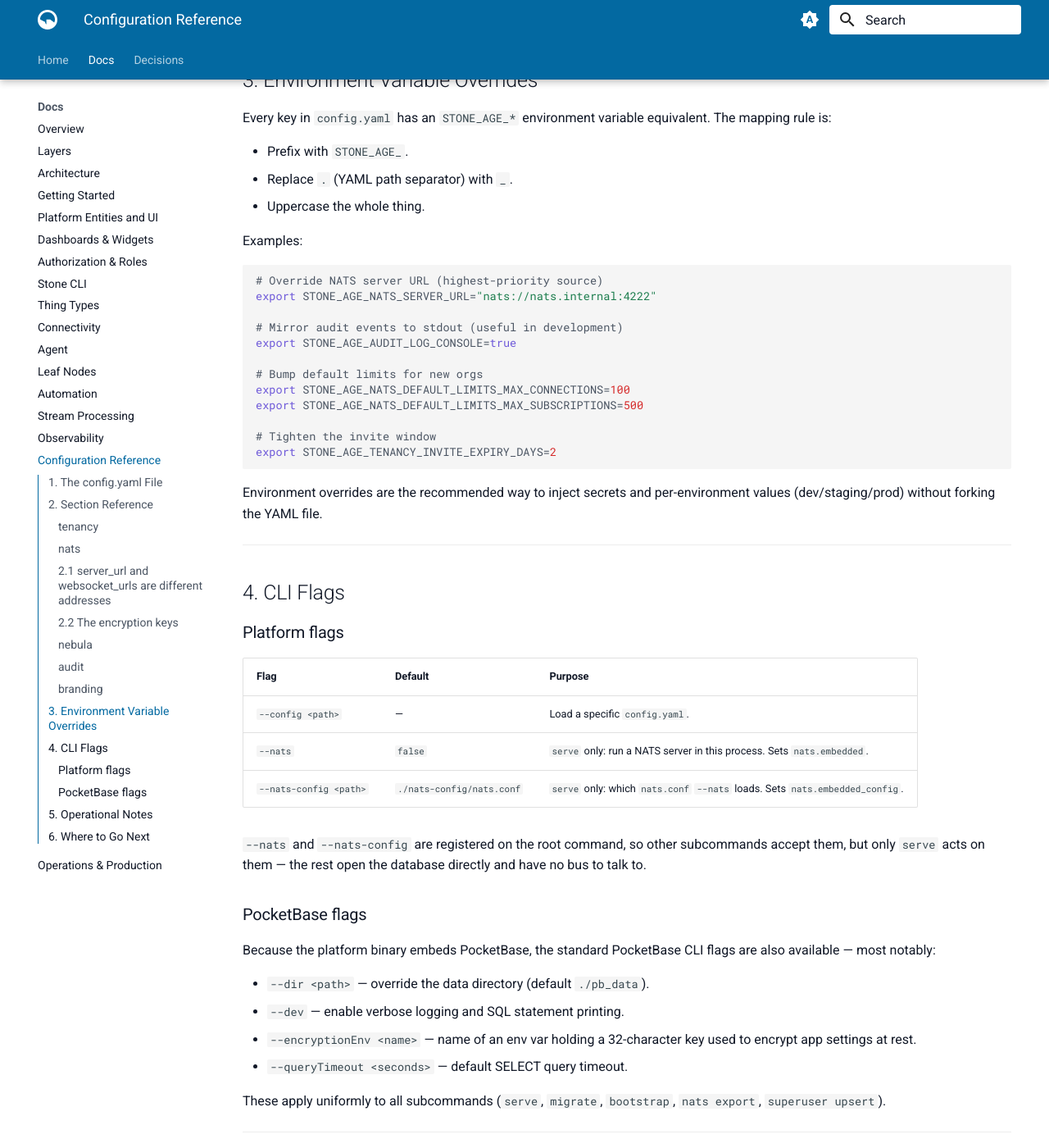
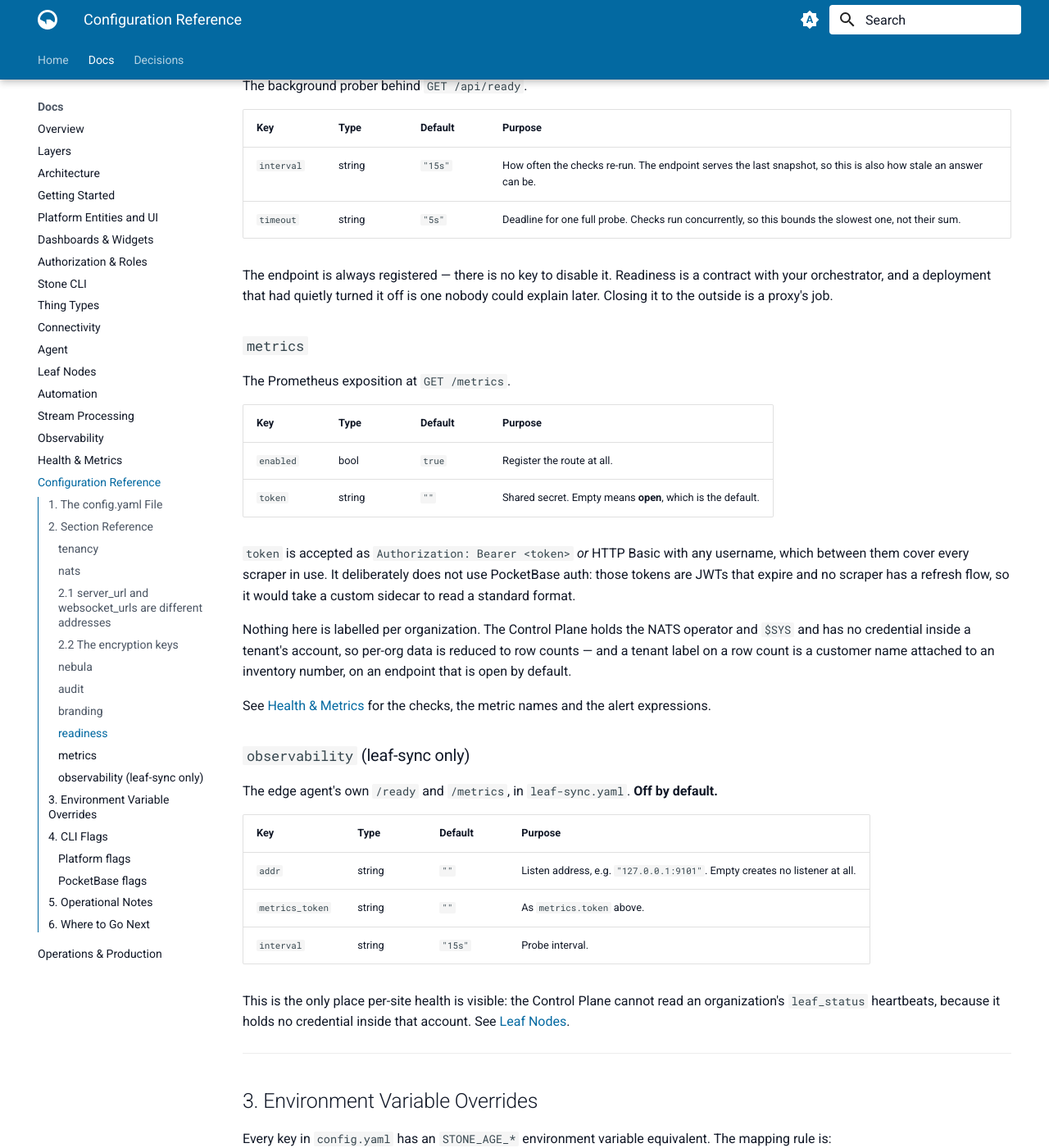
Before and after one commit to stone-age-io/platform-docs, an MkDocs documentation site: the page built from docs/configuration.md, in a window 1280 px wide and 1400 px high, scrolled down 6405 px. Shown: the whole window at 82% size. Built offline with MkDocs 1.6.1 and Material for MkDocs 9.7.7, drawn with Linux system fonts in a browser that asks for light colours.

Commit message:
docs: document /api/ready and /metrics
Both endpoints shipped without a page. The Nebula expiry alert added in 3e684e7
was the first mention of either anywhere in the docs, and configuration.md
documented no key under `readiness`, `metrics` or `observability` at all -- so
`metrics.token` existed and nothing said how a scraper was meant to send it.

New page, Health & Metrics, sitting next to Observability and deliberately
distinguished from it: that page is the history of your telemetry, this one is
whether the processes can do their job. Both get scraped by the same
Prometheus-compatible stack, so it is a second scrape_config rather than a
second system, and the two now cross-link in both directions.

Covers the ready body with a real example carrying all four states, the four
states and why warn returns 200 and skipped ranks below ok, every Control Plane
check with what it fails on, why the prober caches and the endpoint never runs
checks, the metric tables with their labels, token auth as Bearer or Basic,
certificate expiry with the alert expression, and the edge agent's own
endpoints -- which are the only place per-site health is visible, because the
Control Plane holds no credential inside a tenant's account.

Also documents the three config sections that were missing, and points the
post-restore verification list at /api/ready, which answers most of it in one
request: whether the schema imported, whether an operator exists, whether the
NATS server still trusts this database's operator, and whether the binary is
older than the pb_data just restored.

Every claim was checked against a running server rather than read off the
source: the JSON body, the metric names and help text, the 401 with
WWW-Authenticate, and that Bearer, Basic-with-any-username, and a wrong token
behave as described.

Co-Authored-By: Claude Opus 5 <noreply@anthropic.com>

```diff
--- a/docs/configuration.md
+++ b/docs/configuration.md
@@ -186,6 +186,56 @@ Controls the `pb-audit` library: audit logging of create, update, delete, and au
 
 The point of the overlay is that re-skinning the console needs no frontend rebuild — the console is embedded in the binary, so a compiled-in brand would mean one build per provider. Missing files fall back individually. A starting template ships in `branding.example/` in the repository.
 
+### `readiness`
+
+The background prober behind `GET /api/ready`.
+
+| Key | Type | Default | Purpose |
+|---|---|---|---|
+| `interval` | string | `"15s"` | How often the checks re-run. The endpoint serves the last snapshot, so this is also how stale an answer can be. |
+| `timeout` | string | `"5s"` | Deadline for one full probe. Checks run concurrently, so this bounds the slowest one, not their sum. |
+
+The endpoint is always registered — there is no key to disable it. Readiness is a
+contract with your orchestrator, and a deployment that had quietly turned it off
+is one nobody could explain later. Closing it to the outside is a proxy's job.
+
+### `metrics`
+
+The Prometheus exposition at `GET /metrics`.
+
+| Key | Type | Default | Purpose |
+|---|---|---|---|
+| `enabled` | bool | `true` | Register the route at all. |
+| `token` | string | `""` | Shared secret. Empty means **open**, which is the default. |
+
+`token` is accepted as `Authorization: Bearer <token>` *or* HTTP Basic with any
+username, which between them cover every scraper in use. It deliberately does
+not use PocketBase auth: those tokens are JWTs that expire and no scraper has a
+refresh flow, so it would take a custom sidecar to read a standard format.
+
+Nothing here is labelled per organization. The Control Plane holds the NATS
+operator and `$SYS` and has no credential inside a tenant's account, so
+per-org data is reduced to row counts — and a tenant label on a row count is a
+customer name attached to an inventory number, on an endpoint that is open by
+default.
+
+See [Health & Metrics](./health-metrics.md) for the checks, the metric names and
+the alert expressions.
+
+### `observability` (leaf-sync only)
+
+The edge agent's own `/ready` and `/metrics`, in `leaf-sync.yaml`. **Off by default.**
+
+| Key | Type | Default | Purpose |
+|---|---|---|---|
+| `addr` | string | `""` | Listen address, e.g. `"127.0.0.1:9101"`. Empty creates no listener at all. |
+| `metrics_token` | string | `""` | As `metrics.token` above. |
+| `interval` | string | `"15s"` | Probe interval. |
+
+This is the only place per-site health is visible: the Control Plane cannot read
+an organization's `leaf_status` heartbeats, because it holds no credential
+inside that account. See [Leaf Nodes](./leaf-nodes.md).
+
 ---
 
 ## 3. Environment Variable Overrides
--- a/mkdocs.yml
+++ b/mkdocs.yml
@@ -17,6 +17,7 @@ nav:
     - Automation: automation.md
     - Stream Processing: stream-processing.md
     - Observability: observability.md
+    - Health & Metrics: health-metrics.md
     - Configuration Reference: configuration.md
     - Operations & Production: operations.md
   - Decisions:
```
Also changed, not shown: docs/health-metrics.md (added, +331 -0 lines), docs/observability.md (+9 -1 lines), docs/operations.md (+6 -0 lines).
